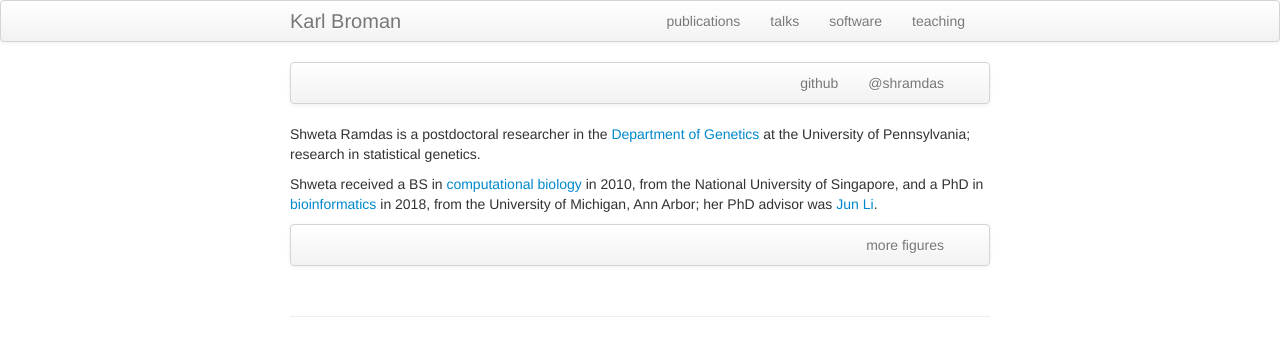
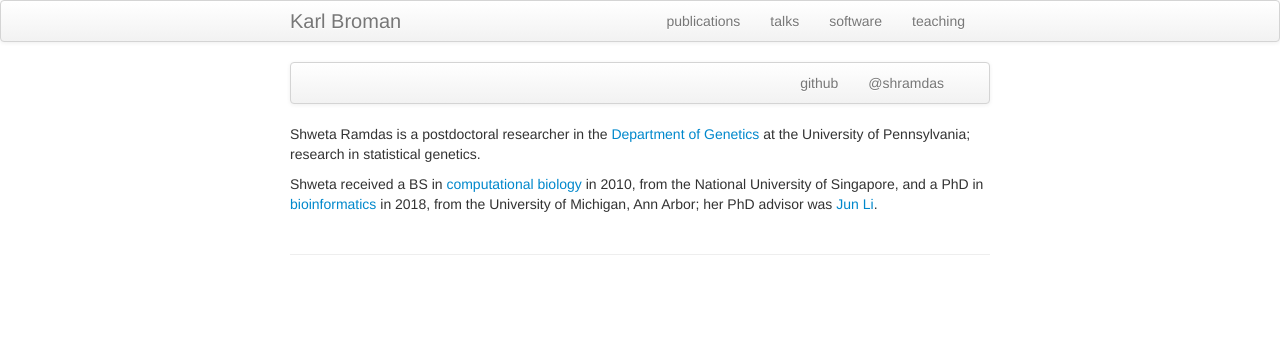
Before and after one commit to pbharathwaj/shwetaramdas.github.io, a Jekyll site: the page built from index.md, in a window 1280 px wide. Shown: the top 356 px of the page. Built offline with Jekyll 4.4.1, drawn with Linux system fonts in a browser that asks for light colours.

Commit message:
Update index.md

```diff
--- a/index.md
+++ b/index.md
@@ -21,13 +21,4 @@ Shweta received a BS in [computational biology](https://nus.edu.sg)
 in 2010, from the National University of Singapore, and a
 PhD in [bioinformatics](https://statistics.berkeley.edu) in 2018, from the
 University of Michigan, Ann Arbor; her PhD advisor was
-[Jun Li](https://www.wehi.edu.au/people/terry-speed).
-
-
-<div class="navbar">
-  <div class="navbar-inner">
-      <ul class="nav">
-          <li><a href="morefigs.html">more figures</a></li>
-      </ul>
-  </div>
-</div>
+[Jun Li](https://www.junzli.com).
```
